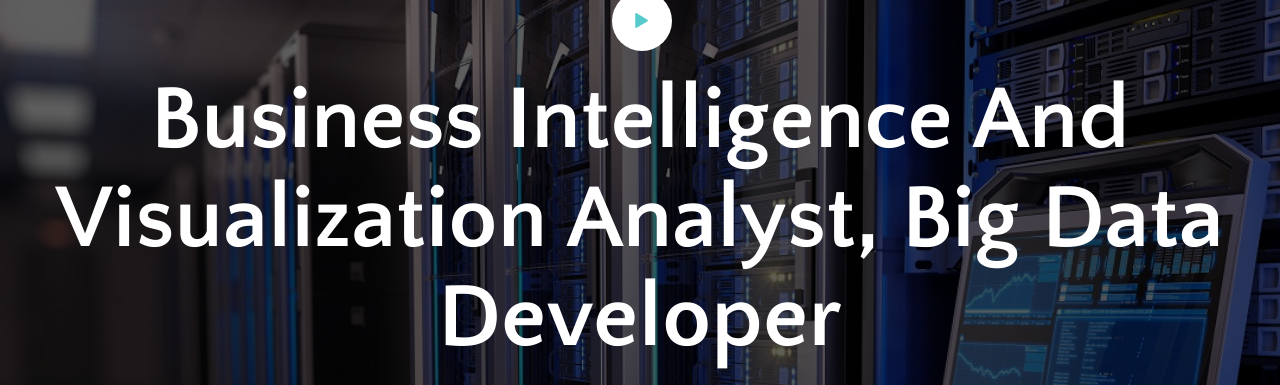
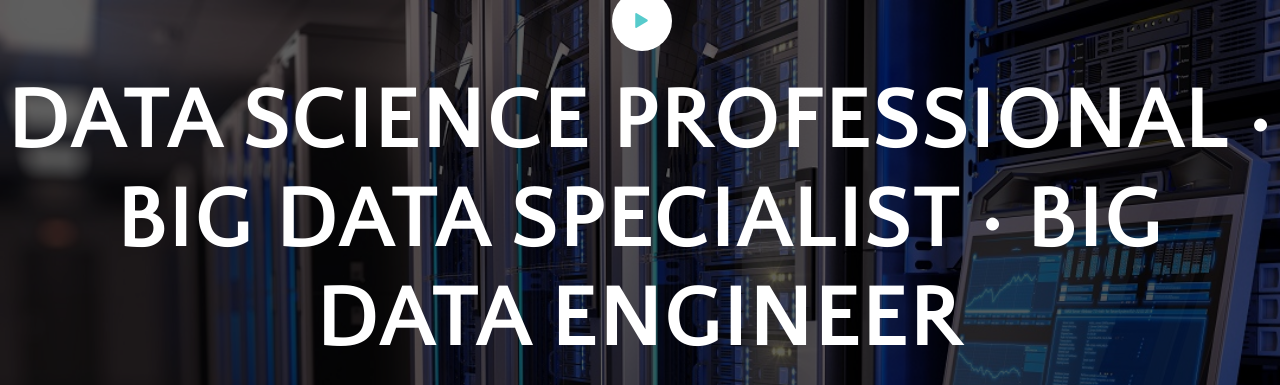
Before and after one commit to adrestrada/AE_website, a plain HTML site: page index.html in a window 1280 px wide. Shown: the top 385 px of the page. Drawn offline with Linux system fonts and the light colour scheme; some packages are replaced by stand-ins of ours; grey boxes are pictures that could not be loaded; files whose address does not match are found by name; a web font is replaced by a local one.

Commit message:
Update index.html

```diff
--- a/index.html
+++ b/index.html
@@ -74,7 +74,8 @@ Welcome Slider
 				<i class="tf-ion-play"></i>
 		</a>
 		</div>
-		<h1>Business Intelligence and Visualization Analyst, Big data Developer</h1>
+		<h1>DATA SCIENCE PROFESSIONAL · BIG DATA SPECIALIST
+· BIG DATA ENGINEER</h1>
 		<!--p>ADRIANA ESTRADA</p-->
 		<!--a href="https://fontmeme.com/pt/fontes-de-assinatura/"><img src="https://fontmeme.com/permalink/220328/a5fb115b8ebafc42db7f74aeb12ffcf6.png" alt="fontes-de-assinatura" border="0"></a---->
 		<a href="https://fontmeme.com/pt/fontes-de-assinatura/"><img src="https://fontmeme.com/permalink/220328/2843d1d840016c3b1189906609a0aa19.png" alt="fontes-de-assinatura" border="0"></a>
```
